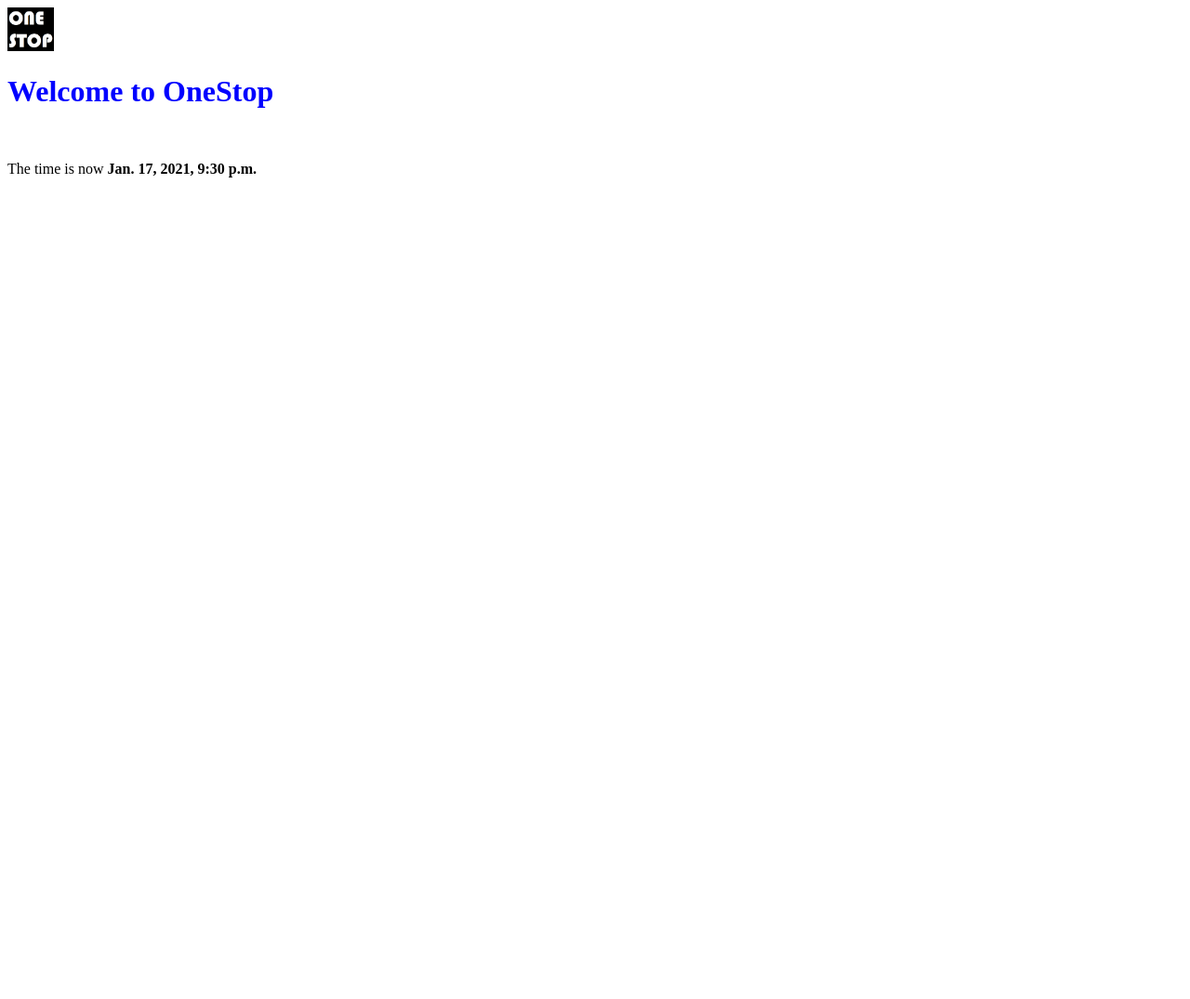
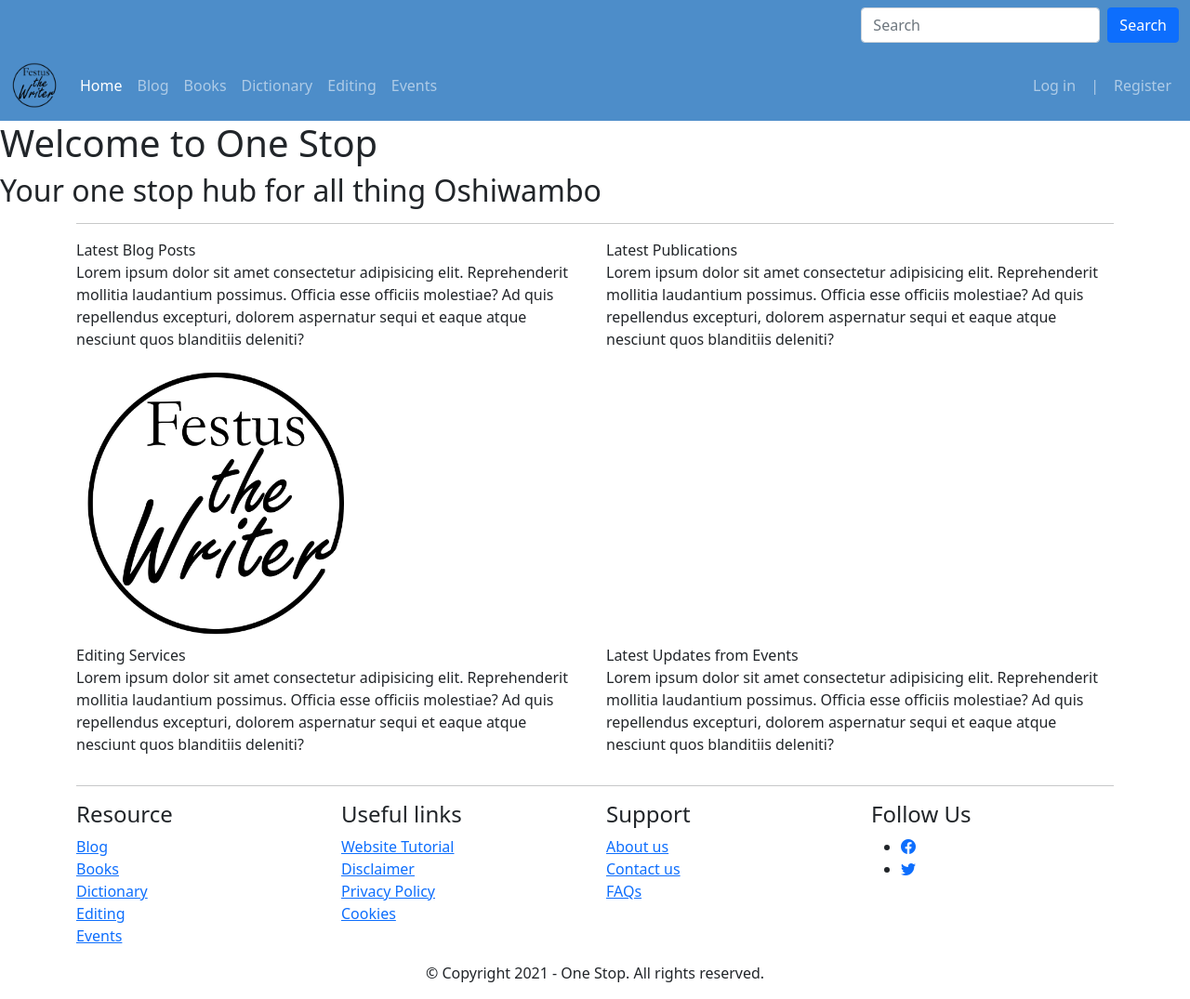
Before and after one commit to abiatarfestus/onestop, a Django app: page / in a window 1280 px wide. Shown: the whole page at 93% size. Before the commit the page ends 191 px from the top, so only its background shows below. Run offline with Django 3.2, Linux system fonts and the light colour scheme; some libraries are stand-ins or nearby versions.

Commit message:
Added search template and modified the index template

```diff
--- a/onestop/dictionary/templates/dictionary/index.html
+++ b/onestop/dictionary/templates/dictionary/index.html
@@ -1,17 +1,33 @@
-<!DOCTYPE html>
+{% extends "dictionary/onestop_layout.html" %}
 {% load static %}
-<html lang="en">
-<head>
-    <meta charset="UTF-8">
-    <meta name="viewport" content="width=device-width, initial-scale=1.0">
-    <title>Dictionary</title>
-    <link rel="stylesheet" href="{% static 'dictionary/css/dictionary.css' %}"/>
-</head>
-<!-- <img src="{% static 'my_app/example.jpg' %}" alt="My image">  -->
-<body>
-    <img src="{% static 'dictionary/images/logo_onestop.png' %}" alt="logo" width="50">
-    <h1>Welcome to OneStop</h1>
-    <br>
-    <p>The time is now <strong>{{ time }}</strong></p>
-</body>
-</html>
+
+{% block welcome %}
+    <h1>Welcome to One Stop</h1>
+    <h2>Your one stop hub for all thing Oshiwambo</h2>
+{% endblock %}
+
+{% block content %}
+<div class="container">
+    <hr>
+        <div class="row row-cols-2">
+          <div class="col">
+            Latest Blog Posts
+            <p>Lorem ipsum dolor sit amet consectetur adipisicing elit. Reprehenderit mollitia laudantium possimus. Officia esse officiis molestiae? Ad quis repellendus excepturi, dolorem aspernatur sequi et eaque atque nesciunt quos blanditiis deleniti?</p>
+            <img src="{% static 'dictionary/images/logo_festus_the_writer.png' %}" alt="" width=300 height="300">
+          </div>
+          <div class="col">
+            Latest Publications
+            <p>Lorem ipsum dolor sit amet consectetur adipisicing elit. Reprehenderit mollitia laudantium possimus. Officia esse officiis molestiae? Ad quis repellendus excepturi, dolorem aspernatur sequi et eaque atque nesciunt quos blanditiis deleniti?</p>
+          </div>
+          <div class="col">
+            Editing Services
+            <p>Lorem ipsum dolor sit amet consectetur adipisicing elit. Reprehenderit mollitia laudantium possimus. Officia esse officiis molestiae? Ad quis repellendus excepturi, dolorem aspernatur sequi et eaque atque nesciunt quos blanditiis deleniti?</p>
+          </div>
+          <div class="col">
+            Latest Updates from Events
+            <p>Lorem ipsum dolor sit amet consectetur adipisicing elit. Reprehenderit mollitia laudantium possimus. Officia esse officiis molestiae? Ad quis repellendus excepturi, dolorem aspernatur sequi et eaque atque nesciunt quos blanditiis deleniti?</p>
+          </div>
+        </div>
+    <hr>
+  </div>
+    {% endblock %}
--- a/onestop/dictionary/templates/dictionary/onestop_layout.html
+++ b/onestop/dictionary/templates/dictionary/onestop_layout.html
@@ -1,3 +1,4 @@
+{% load static %}
 <!doctype html>
 <html lang="en">
   <head>
@@ -7,7 +8,7 @@
 
     <!-- Bootstrap CSS -->
     <link href="https://cdn.jsdelivr.net/npm/bootstrap@5.0.0-beta1/dist/css/bootstrap.min.css" rel="stylesheet" integrity="sha384-giJF6kkoqNQ00vy+HMDP7azOuL0xtbfIcaT9wjKHr8RbDVddVHyTfAAsrekwKmP1" crossorigin="anonymous">
-    <link rel="stylesheet" href="/onestop/dictionary/static/dictionary/css/onestop.css">
+    <link rel="stylesheet" href="{% static 'dictionary/onestop.css' %}">
     <link rel="stylesheet" href="https://cdn.jsdelivr.net/npm/bootstrap-icons@1.3.0/font/bootstrap-icons.css">
     <title>One Stop</title>
   </head>
@@ -27,7 +28,7 @@
   <nav class="navbar navbar-expand-lg navbar-dark" style="background-color: #4d8dc9;">
       <div class="container-fluid">
         <a class="navbar-brand" href="#">
-          <img src="/onestop/dictionary/static/dictionary/images/logo_festus_the_writer.png" alt="" width="50" height="50">
+          <img src="{% static 'dictionary/images/logo_festus_the_writer.png' %}" alt="" width="50" height="50">
         </a>
         <button class="navbar-toggler" type="button" data-bs-toggle="collapse" data-bs-target="#navbarSupportedContent" aria-controls="navbarSupportedContent" aria-expanded="false" aria-label="Toggle navigation">
           <span class="navbar-toggler-icon"></span>
@@ -69,33 +70,11 @@
         </div>
       </div>
     </nav>
-    {% block content %}
-<div class="container">
-  <h1>Welcome to One Stop</h1>
-  <h2>Your one stop hub for all thing Oshiwambo</h2>
-  <hr>
-      <div class="row row-cols-2">
-        <div class="col">
-          Latest Blog Posts
-          <p>Lorem ipsum dolor sit amet consectetur adipisicing elit. Reprehenderit mollitia laudantium possimus. Officia esse officiis molestiae? Ad quis repellendus excepturi, dolorem aspernatur sequi et eaque atque nesciunt quos blanditiis deleniti?</p>
-          <img src="/onestop/dictionary/static/dictionary/images/logo_festus_the_writer.png" alt="" width=300 height="300">
-        </div>
-        <div class="col">
-          Latest Publications
-          <p>Lorem ipsum dolor sit amet consectetur adipisicing elit. Reprehenderit mollitia laudantium possimus. Officia esse officiis molestiae? Ad quis repellendus excepturi, dolorem aspernatur sequi et eaque atque nesciunt quos blanditiis deleniti?</p>
-        </div>
-        <div class="col">
-          Editing Services
-          <p>Lorem ipsum dolor sit amet consectetur adipisicing elit. Reprehenderit mollitia laudantium possimus. Officia esse officiis molestiae? Ad quis repellendus excepturi, dolorem aspernatur sequi et eaque atque nesciunt quos blanditiis deleniti?</p>
-        </div>
-        <div class="col">
-          Latest Updates from Events
-          <p>Lorem ipsum dolor sit amet consectetur adipisicing elit. Reprehenderit mollitia laudantium possimus. Officia esse officiis molestiae? Ad quis repellendus excepturi, dolorem aspernatur sequi et eaque atque nesciunt quos blanditiis deleniti?</p>
-        </div>
-      </div>
-  <hr>
-</div>
-  {% endblock %}
+
+    {% block welcome %}{% endblock %}
+
+
+    {% block content %}{% endblock %}
 
     <footer class="mainfooter" role="contentinfo">
       <div class="footer-middle">
--- a/onestop/dictionary/urls.py
+++ b/onestop/dictionary/urls.py
@@ -4,4 +4,5 @@ from dictionary import views
 app_name = 'dictionary'
 urlpatterns = [
     path('',views.index, name="index"),
+    path('search', views.search, name='search')
 ]
--- a/onestop/dictionary/views.py
+++ b/onestop/dictionary/views.py
@@ -1,10 +1,12 @@
 from django.shortcuts import render
 #from django.http import HttpResponse
-import datetime
 
 # Create your views here.
 
 def index(request):
-    now = datetime.datetime.now()
-    context = {'time': now}
+    context = {}
     return render(request, 'dictionary/index.html', context)
+
+def search(request):
+    context = {}
+    return render(request, 'dictionary/search.html', context)
```
Also changed, not shown: onestop/dictionary/templates/dictionary/search.html (added, +12 -0 lines).
